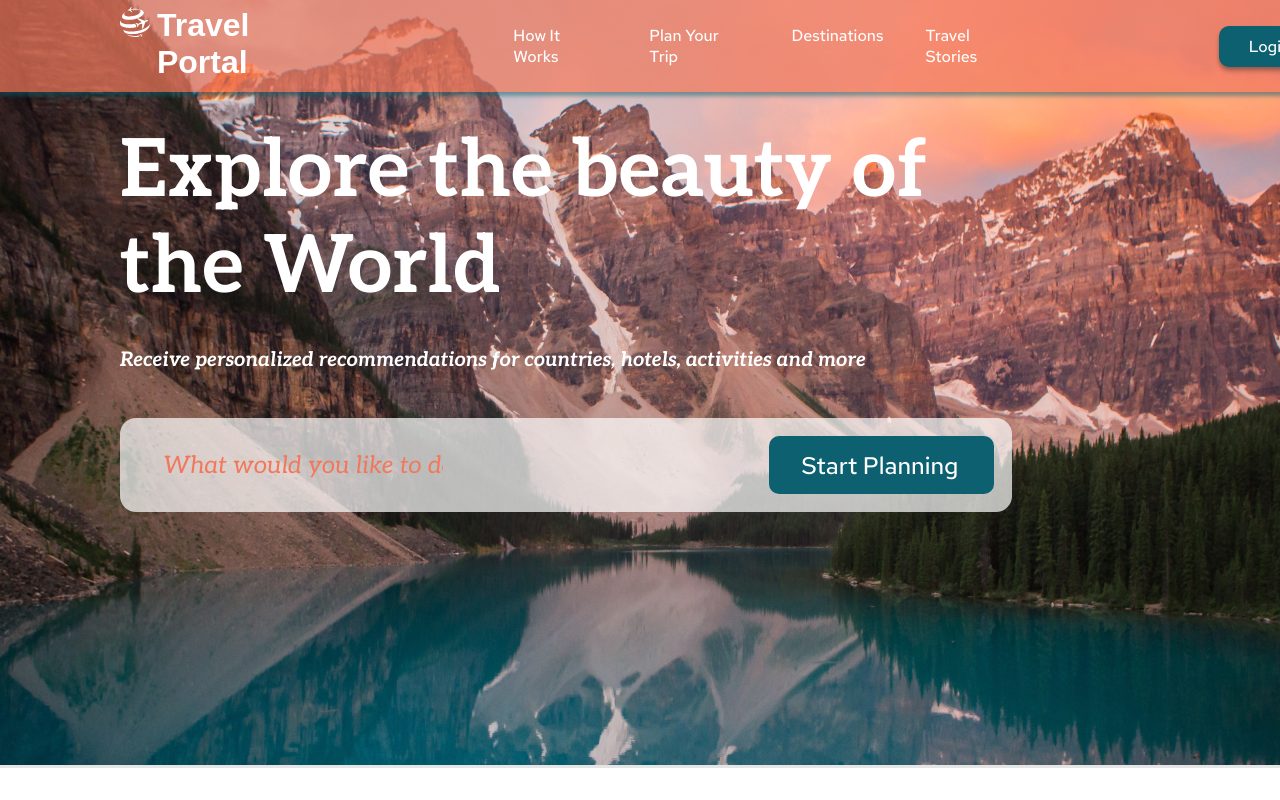
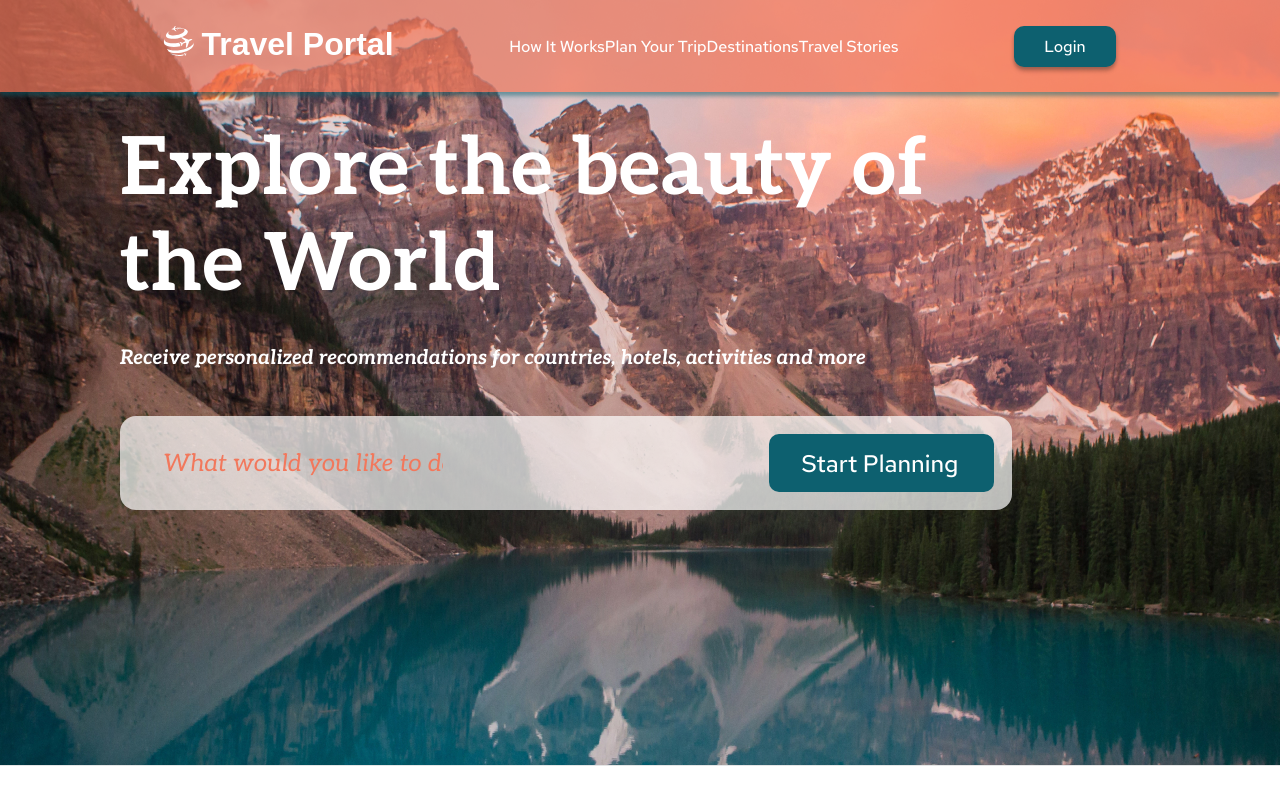
Before and after one commit to LineCoran/projects_stage_0, a plain HTML site: page travel/index.html in a window 1280 px wide. Shown: the top 800 px of the page. Drawn offline with Linux system fonts and the light colour scheme; a web font is replaced by a local one.

Commit message:
feat add mediaquerry in header and in background image in preview. fix color in steps

```diff
--- a/travel/index.html
+++ b/travel/index.html
@@ -13,11 +13,12 @@
         href="https://fonts.googleapis.com/css2?family=Aleo:ital,wght@0,400;0,700;1,400;1,700&family=Magra:wght@700&family=Red+Hat+Text:wght@500&display=swap"
         rel="stylesheet">
     <link rel="stylesheet" href="style.css">
+    <link rel="stylesheet" href="media.css">
     <script src="index.js"></script>
 </head>
 
 <body>
-    <header class="header2">
+    <header class="header">
         <div class="container">
             <div class="header__inner">
                 <a href="https://rolling-scopes-school.github.io/linecoran-JSFEPRESCHOOL2022Q2/travel/ " class="header-banner">
--- /dev/null
+++ b/travel/media.css
@@ -0,0 +1,5 @@
+@media (max-width: 1200px) {
+    .header__inner::before {
+        background-size: contain;
+    }
+}
--- a/travel/style.css
+++ b/travel/style.css
@@ -6,8 +6,6 @@
 }
 
 body {
-    width: 1440px;
-    margin: 0 auto;
     height: 100vh;
     font-size: 1rem;
     font-family: 'Aleo', serif;
@@ -62,19 +60,27 @@ button {
     transition: .2s linear;
 }
 
+body {
+    margin: 0 auto;
+}
+
 /* Header start */
 
 .header {
     height: 90px;
+    width: 100vw;
+    margin: 0 auto;
 }
 
 .header__inner {
     position: relative;
+    display: flex;
+    align-items: center;
+    justify-content: space-around;
     height: 92px;
     width: 100%;
     padding: 0 8.33% 0 8.33%;
-    display: flex;
-    align-items: center;
+
     margin: 0 auto;
     background-color: rgba(242, 120, 92, 0.7);
     box-shadow: 0px 4px 4px rgb(13 96 111 / 50%);
@@ -84,13 +90,18 @@ button {
     position: absolute;
     top: 0;
     left: 0;
-    content: url(assets/header_bg.jpg);
+    width: 100vw;
+    height: 1200px;
+    content: '';
+    background-image: url(assets/header_bg.jpg);
+    background-repeat: no-repeat;
+    /* background-size: contain; */
     z-index: -1;
 }
 
 .header-banner {
     display: flex;
-    margin-right: 13.87%;
+    /* margin-right: 13.87%; */
     /* align-items: center; */
     /* margin: 25px 0 34px; */
 }
@@ -105,7 +116,7 @@ button {
 }
 
 .header-nav {
-    margin-right: 16.25%;
+    /* margin-right: 16.25%; */
 }
 
 .header-nav__list {
@@ -114,7 +125,7 @@ button {
 }
 
 .header-nav__list li:not(:first-child) {
-    margin-left: 42px;
+    /* margin-left: 42px; */
     min-width: min-content;
     font-family: 'Red Hat Text', sans-serif;
     font-weight: 500;
@@ -313,7 +324,7 @@ main {
     font-style: normal;
     font-weight: 400;
     font-size: 19px;
-    color: var(--orange);
+    color: var(--green);
 }
 
 /* *****Steps END***** */
```
